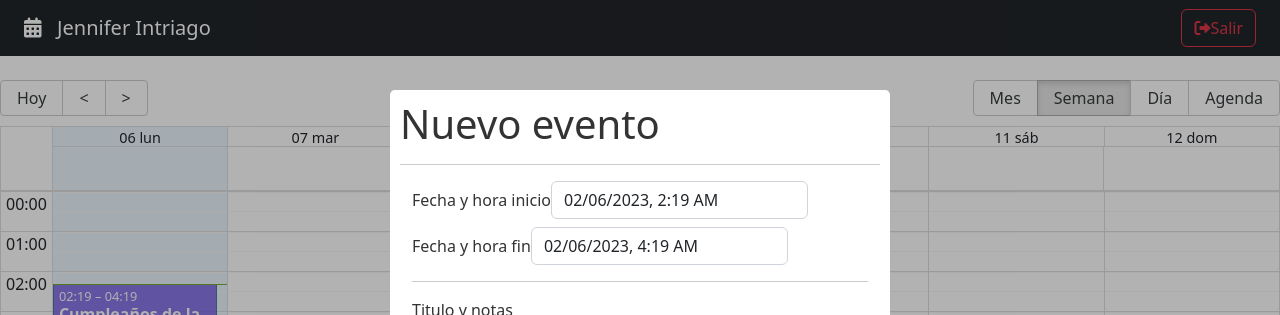
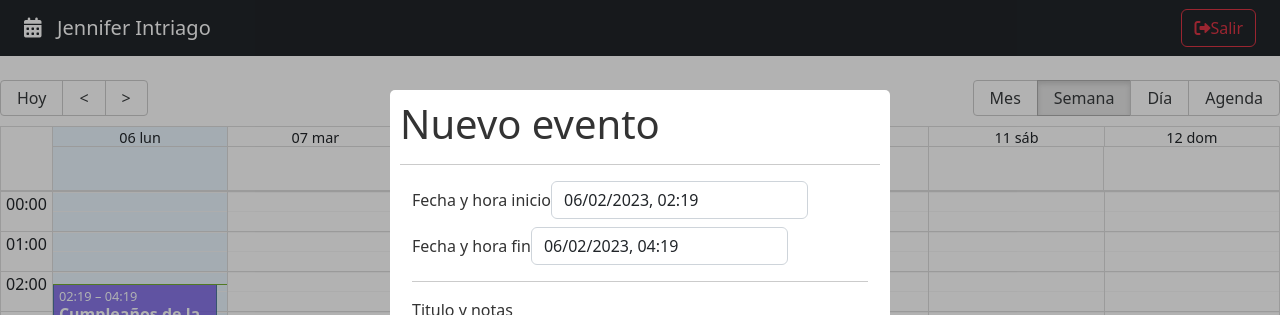
Before and after one commit to jennIntriago/calendar-app, a React (Vite) app: page / in a window 1280 px wide. Shown: the top 315 px of the page. Built offline with nearby package versions, Linux system fonts and the light colour scheme.

Commit message:
obtener la informacion del formulario del evento

```diff
--- a/src/calendar/components/CalendarModal.jsx
+++ b/src/calendar/components/CalendarModal.jsx
@@ -1,8 +1,12 @@
-import { addHours } from "date-fns";
+import { addHours, differenceInSeconds } from "date-fns";
 import { useState } from "react";
 import Modal from "react-modal";
-import DatePicker from "react-datepicker";
+import DatePicker, { registerLocale } from "react-datepicker";
 import "react-datepicker/dist/react-datepicker.css";
+import es from "date-fns/locale/es";
+
+registerLocale("es", es);
+
 const customStyles = {
   content: {
     top: "50%",
@@ -38,6 +42,27 @@ export const CalendarModal = () => {
     console.log("cerrando modal");
     setIsOpen(false);
   };
+
+  const onSubmit = (event) => {
+    event.preventDefault();
+
+    // La fecha end debe ser mayor a la inicial
+    const difference = differenceInSeconds(formValues.end, formValues.start);
+    if (isNaN(difference) || difference <= 0) {
+      //si no es un numero o si la diferencia es mejor o igual a 0
+      console.log("Error en fechas");
+      return;
+    }
+    if (formValues.title.length <= 0) {
+      console.log("titulo vacio");
+      return;
+    }
+
+    console.log(formValues);
+    //TODO:
+    //cerrar modal
+    // remover errores en pantalla
+  };
   return (
     <Modal
       isOpen={isOpen}
@@ -49,7 +74,7 @@ export const CalendarModal = () => {
     >
       <h1> Nuevo evento </h1>
       <hr />
-      <form className="container">
+      <form className="container" onSubmit={onSubmit}>
         <div className="form-group mb-2">
           <label>Fecha y hora inicio</label>
           <DatePicker
@@ -57,17 +82,23 @@ export const CalendarModal = () => {
             onChange={(event) => onDateChanged(event, "start")}
             className="form-control"
             dateFormat="Pp"
+            showTimeSelect
+            locale="es"
+            timeCaption="Hora"
           />
         </div>
 
         <div className="form-group mb-2">
           <label>Fecha y hora fin</label>
           <DatePicker
-            minDate={formValues.start}
+            minDate={formValues.start} //validar para no tomar una fecha inferior a la de inicio
             selected={formValues.end}
             onChange={(event) => onDateChanged(event, "end")}
             className="form-control"
             dateFormat="Pp"
+            showTimeSelect
+            locale="es"
+            timeCaption="Hora"
           />
         </div>
 
```
